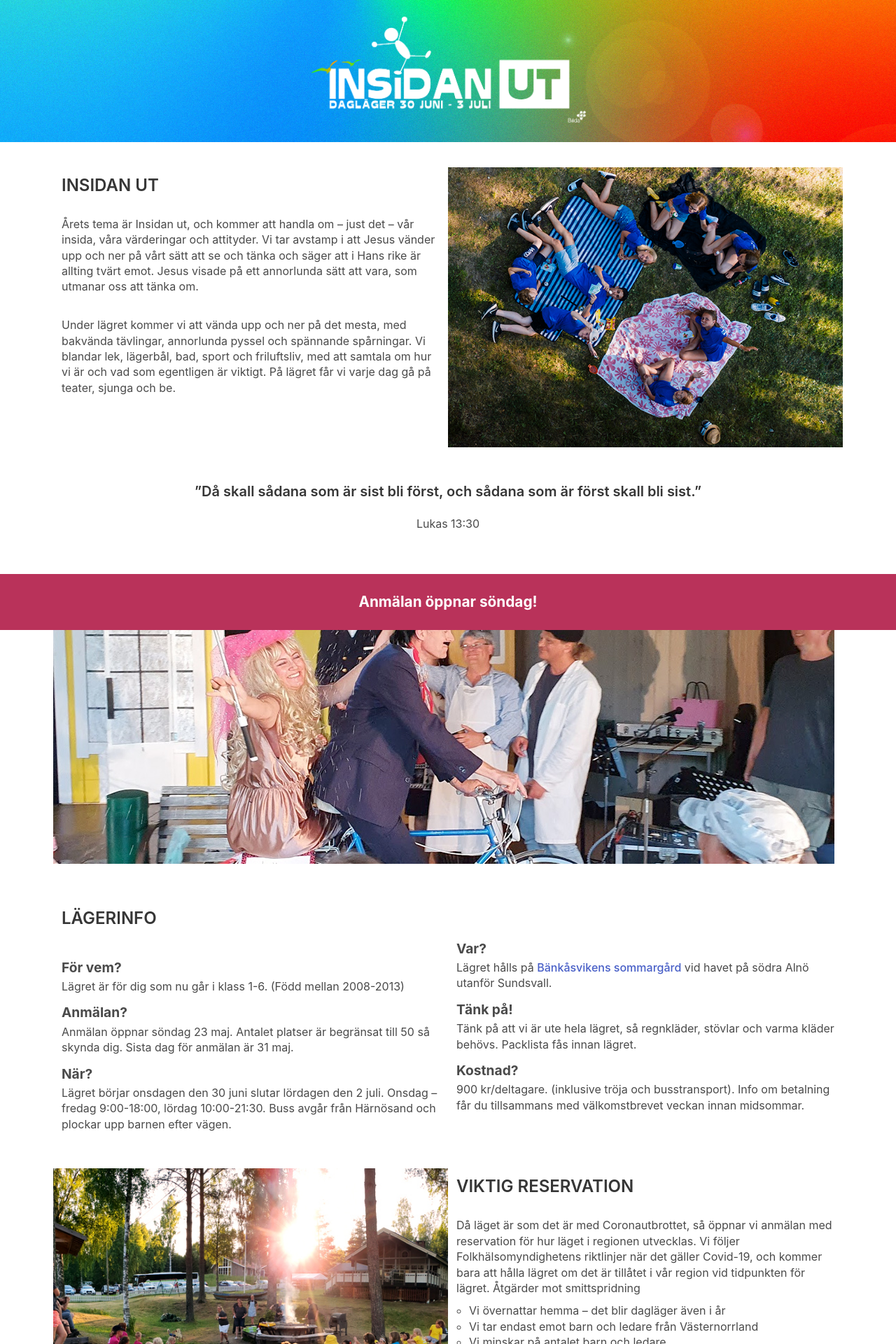
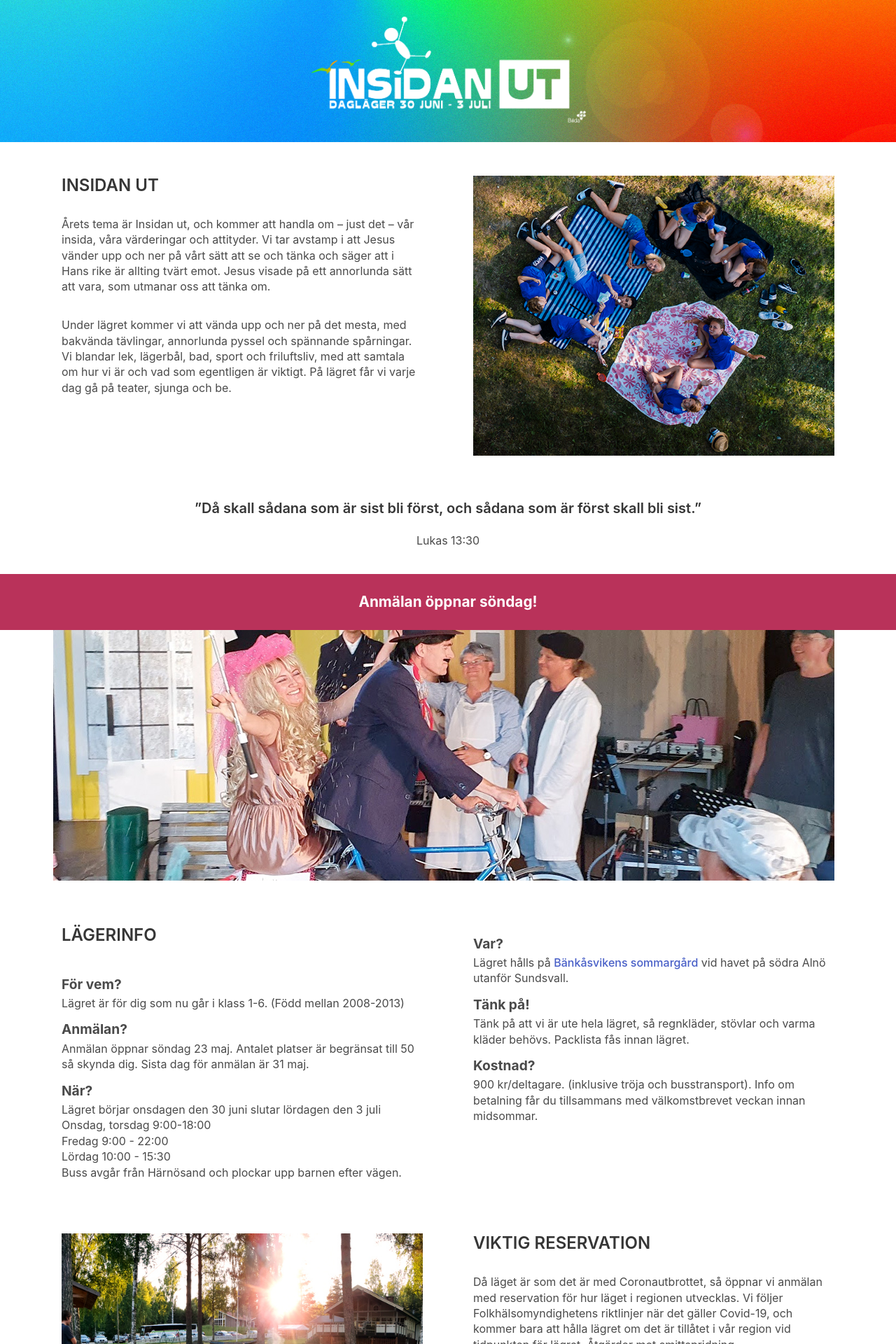
Before and after one commit to HendrikPetertje/bankas2021, a Jekyll site: the page built from index.markdown, in a window 1280 px wide. Shown: the top 1920 px of the page at 70% size. Built offline with Jekyll 4.4.1, drawn with Linux system fonts in a browser that asks for light colours.

Commit message:
margin and padding fixes

```diff
--- a/_layouts/home.html
+++ b/_layouts/home.html
@@ -24,9 +24,9 @@
   </section>
 
   <div class="container intro">
-    <div class="section">
     <div class="columns">
       <div class="column intro-left">
+        <div class="section">
           <h2 class="title is-4">Insidan ut</h2>
           <p>
             Årets tema är Insidan ut, och kommer att handla om – just det – vår
@@ -45,8 +45,11 @@
             På lägret får vi varje dag gå på teater, sjunga och be.
           </p>
         </div>
+      </div>
 
-        <div class="column intro-pic">
+      <div class="column">
+        <div class="section">
+          <div class="intro-pic"></div>
         </div>
       </div>
     </div>
@@ -66,9 +69,9 @@
   </div>
 
   <div class="container camp-info">
-    <div class="section">
     <div class="columns">
       <div class="column">
+        <div class="section">
           <h2 class="title is-4">Lägerinfo</h2>
 
           <h3 class="question">För vem?</h3>
@@ -78,11 +81,15 @@
           Anmälan öppnar söndag 23 maj. Antalet platser är begränsat till 50 så skynda dig. Sista dag för anmälan är 31 maj.
 
           <h3 class="question">När?</h3>
-          Lägret börjar onsdagen den 30 juni slutar lördagen den 2 juli. Onsdag – fredag 9:00-18:00, lördag 10:00-21:30. Buss avgår från Härnösand och plockar upp barnen efter vägen.
+          Lägret börjar onsdagen den 30 juni slutar lördagen den 3 juli <br>
+          Onsdag, torsdag 9:00-18:00 <br>
+          Fredag 9:00 - 22:00 <br>
+          Lördag 10:00 - 15:30 <br>
+          Buss avgår från Härnösand och plockar upp barnen efter vägen.
+        </div>
       </div>
       <div class="column">
-          <h2 class="title is-4"></h2>
-
+        <div class="section">
           <h3 class="question">Var?</h3>
           Lägret hålls på <a href="https://goo.gl/maps/ErBisPybVmgvLn9x8" target="_blank">Bänkåsvikens sommargård</a> vid havet på södra Alnö utanför Sundsvall.
 
@@ -97,10 +104,14 @@
   </div>
 
   <div class="container covid-info">
+    <div class="columns">
+      <div class="column">
         <div class="section">
-      <div class="columns">
-        <div class="column covid-side-pic"></div>
+          <div class="covid-side-pic"></div>
+        </div>
+      </div>
       <div class="column covid-right-text">
+        <div class="section">
           <h2 class="title is-4">Viktig reservation</h2>
           <p>
           Då läget är som det är med Coronautbrottet, så öppnar vi anmälan med reservation för hur läget i regionen utvecklas. Vi följer Folkhälsomyndighetens riktlinjer när det gäller Covid-19, och kommer bara att hålla lägret om det är tillåtet i vår region vid tidpunkten för lägret.
@@ -118,7 +129,6 @@
             <li>Inga föräldrar eller gäster tillåts på lägerområdet</li>
             <li>Ingen gemensam lägeravslutning med familjer</li>
           </ul>
-
           </p>
         </div>
       </div>
@@ -132,9 +142,9 @@
   </div>
 
   <div class="container">
-    <div class="section">
     <div class="columns">
       <div class="column">
+        <div class="section">
           <h2 class="title is-4">Regler</h2>
           När vi är så många tillsammans är det viktigt att vi hjälps åt för att göra lägret till en trygg och rolig plats för alla. Förutom att alltid vara en god kompis i alla lägen, har vi några regler:
 
@@ -144,10 +154,10 @@
             <li>Vi håller oss inom lägerområdet.</li>
             <li>Vi använder inga mobiler på lägret.</li>
           </ul>
-
+        </div>
       </div>
       <div class="column">
-          <h2 class="title is-4"></h2>
+        <div class="section">
           <ul>
             <li>Vi har en vuxen med oss när vi går till bäcken eller fotbollsplanen.</li>
             <li>Vi går och badar med vår gruppledare och använder armpuffar om vi inte kan simma.</li>
@@ -161,9 +171,9 @@
   </div>
 
   <div class="container last-info">
-    <div class="section">
     <div class="columns">
       <div class="column">
+        <div class="section">
           <h2 class="title is-4">Frågor och information</h2>
           lagerledningen@gmail.com
 
@@ -175,7 +185,11 @@
             <img src="/assets/images/bilda.png" alt="" width="100">
           </a>
         </div>
-        <div class="column last-info-pic"></div>
+      </div>
+      <div class="column">
+        <div class="section">
+          <div class="last-info-pic"></div>
+        </div>
       </div>
     </div>
   </div>
--- a/_sass/page.scss
+++ b/_sass/page.scss
@@ -11,13 +11,10 @@
 
 }
 
-.intro-left, .intro-pic {
-  min-height: 400px;
-}
-
 .intro-pic {
   background: url('/assets/images/intro_pic.jpg') no-repeat center;
   background-size: cover;
+  min-height: 400px;
 }
 
 .bible-quote {
@@ -47,12 +44,9 @@
 }
 
 .covid-info {
-  .column {
-    min-height: 400px;
-  }
-
   .covid-side-pic {
     background: url('/assets/images/covid_info_pic.jpg') no-repeat center;
+    min-height: 400px;
     background-size: cover;
   }
 }
@@ -63,13 +57,10 @@
 }
 
 .last-info {
-  .column {
+  .last-info-pic {
+    background: url('/assets/images/last-info-pic.jpg') no-repeat center;
+    background-size: cover;
     min-height: 400px;
-  }
-
-  .last-info-pic {
-      background: url('/assets/images/last-info-pic.jpg') no-repeat center;
-      background-size: cover;
   }
 }
 
@@ -101,4 +92,12 @@
 
 .section {
   padding: 3rem 1.5rem 1rem;
+
+  &.no-bottom-padding {
+    padding-bottom: 0;
+  }
+
+  &.no-top-padding {
+    padding-top: 0;
+  }
 }
```
Lines whose indentation alone changed are shown as unchanged.
